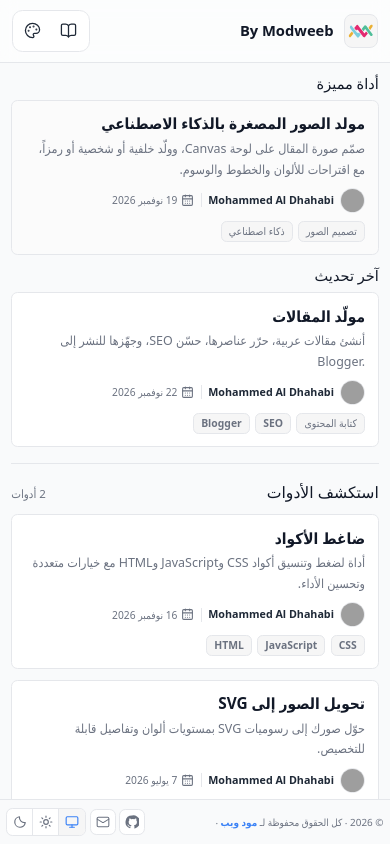
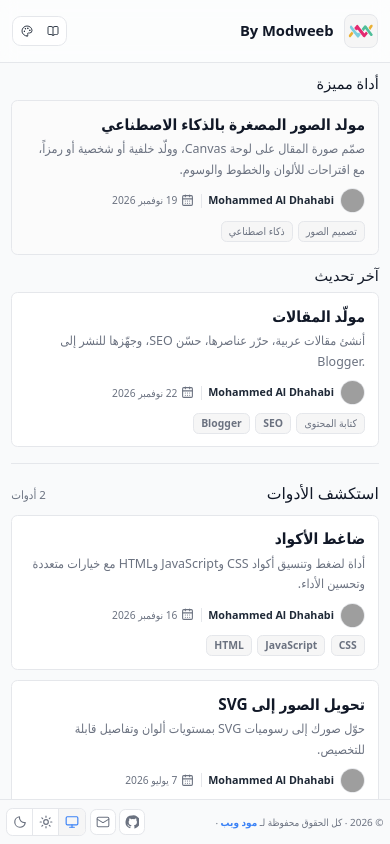
Before and after one commit to zerootem/modapp, a React (Vite) app: page /tools/image-to-svg#/tools in a window 390 px wide. Built offline with nearby package versions, Linux system fonts and the light colour scheme; grey boxes are pictures that could not be loaded.

Commit message:
Compact theme navigation and restore mobile header height

```diff
--- a/src/App.css
+++ b/src/App.css
@@ -382,22 +382,22 @@ body.mw-thumbnail-expanded .tool-embed-frame {
 .site-brand .logo-box svg { width: 100%; height: 100%; }
 .site-brand-name { color: var(--mw-headC); font-size: 1.12rem; font-weight: 600; }
 .site-menubar {
-  display: inline-flex; align-items: center; gap: .12rem; flex: 0 0 auto;
-  padding: .17rem; border: 1px solid var(--mw-contentL); border-radius: .65rem;
+  display: inline-flex; align-items: center; gap: .04rem; flex: 0 0 auto;
+  padding: .08rem; border: 1px solid var(--mw-contentL); border-radius: .55rem;
   background: color-mix(in srgb, var(--mw-contentB) 90%, transparent);
 }
 .site-menubar-trigger {
-  appearance: none; display: inline-flex; align-items: center; justify-content: center; gap: .38rem;
-  min-height: 32px; padding: .25rem .62rem; border: 1px solid transparent; border-radius: .45rem;
-  background: transparent; color: var(--mw-bodyC); font: inherit; font-size: .76rem; font-weight: 600;
+  appearance: none; display: inline-flex; align-items: center; justify-content: center; gap: .2rem;
+  min-height: 24px; padding: .08rem .32rem; border: 1px solid transparent; border-radius: .36rem;
+  background: transparent; color: var(--mw-bodyC); font: inherit; font-size: .68rem; font-weight: 600;
   line-height: 1; white-space: nowrap; cursor: pointer;
   transition: color .16s ease, border-color .16s ease, background-color .16s ease;
 }
 .site-menubar-trigger:hover,
 .site-menubar-trigger[aria-expanded="true"] { border-color: var(--mw-contentL); background: var(--mw-contentBa); color: var(--mw-linkC); }
 .site-menubar-trigger:focus-visible { outline: 2px solid var(--mw-linkC); outline-offset: 2px; }
-.site-menubar-trigger > svg { width: 15px; height: 15px; flex: 0 0 auto; stroke-width: 1.8; }
-.site-menubar-trigger > .site-menubar-chevron { width: 12px; height: 12px; margin-inline-start: -.12rem; }
+.site-menubar-trigger > svg { width: 12px; height: 12px; flex: 0 0 auto; stroke-width: 1.8; }
+.site-menubar-trigger > .site-menubar-chevron { width: 10px; height: 10px; margin-inline-start: -.08rem; }
 .site-menubar-positioner { z-index: 10020; }
 .site-menubar-popup {
   box-sizing: border-box; min-width: 182px; max-width: calc(100vw - 1rem); padding: .3rem;
@@ -405,7 +405,7 @@ body.mw-thumbnail-expanded .tool-embed-frame {
   color: var(--mw-bodyC); box-shadow: 0 10px 28px rgba(0,0,0,.15); direction: rtl;
   animation: site-menubar-open .14s ease-out both;
 }
-.site-menubar-popup-themes { min-width: 176px; }
+.site-menubar-popup-themes { width: 144px; min-width: 144px; }
 .site-menubar-item {
   position: relative; box-sizing: border-box; display: flex; align-items: center; gap: .55rem; width: 100%; min-width: 0; min-height: 35px;
   padding: .42rem .58rem; border: 0; border-radius: .4rem; background: transparent; color: var(--mw-bodyC);
@@ -418,11 +418,11 @@ body.mw-thumbnail-expanded .tool-embed-frame {
 .site-menubar-item[data-highlighted] { outline: none; background: var(--mw-contentBa); color: var(--mw-linkC); }
 .site-menubar-item.is-current,
 .site-menubar-theme-item[data-checked] { background: color-mix(in srgb, var(--mw-linkC) 9%, var(--mw-contentB)); color: var(--mw-linkC); }
-.site-menubar-radio-group { display: grid; gap: .08rem; }
-.site-menubar-theme-item { padding-inline-end: 2rem; }
-.site-menubar-color-swatch { width: 15px; height: 15px; flex: 0 0 15px; border: 1px solid color-mix(in srgb, var(--mw-bodyC) 22%, transparent); border-radius: 50%; background: var(--theme-swatch); }
-.site-menubar-theme-indicator { position: absolute; inset-inline-end: .58rem; display: inline-grid; width: 15px; height: 15px; place-items: center; color: var(--mw-linkC); }
-.site-menubar-theme-indicator svg { width: 14px; height: 14px; stroke-width: 2.2; }
+.site-menubar-radio-group { display: grid; grid-template-columns: repeat(3, minmax(0, 1fr)); justify-items: center; gap: .12rem; }
+.site-menubar-theme-item { display: grid; place-items: center; width: 36px; height: 36px; min-height: 36px; padding: 0; border-radius: .48rem; }
+.site-menubar-color-swatch { box-sizing: border-box; width: 21px; height: 21px; flex: 0 0 21px; border: 1px solid color-mix(in srgb, var(--mw-bodyC) 22%, transparent); border-radius: 50%; background: var(--theme-swatch); }
+.site-menubar-theme-indicator { box-sizing: border-box; position: absolute; left: 50%; top: 50%; display: inline-grid; width: 16px; height: 16px; place-items: center; transform: translate(-50%, -50%); border: 1px solid var(--mw-contentL); border-radius: 50%; background: var(--mw-contentB); color: var(--mw-linkC); box-shadow: 0 1px 3px rgba(0,0,0,.16); }
+.site-menubar-theme-indicator svg { width: 9px; height: 9px; stroke-width: 2.4; }
 @keyframes site-menubar-open { from { opacity: 0; translate: 0 -3px; } to { opacity: 1; translate: 0 0; } }
 
 /* ================= [15] فتات المسار: الرئيسية أيقونة فقط ================= */
@@ -494,13 +494,13 @@ body.mw-article-expanded .article-embed-frame-wrap,
 body.mw-article-expanded .article-embed-frame { width: 100vw !important; height: calc(100dvh - 40px) !important; }
 
 @media (max-width: 640px) {
-  .site-header-inner { padding: .45rem .75rem; }
+  .site-header-inner { min-height: 42px; padding: .45rem .75rem; }
   .site-brand-name { font-size: .92rem; white-space: nowrap; }
   .site-brand .logo-box { flex-basis: 32px; width: 32px; height: 32px; }
-  .site-menubar { gap: 0; padding: .12rem; }
-  .site-menubar-trigger { min-height: 30px; gap: .3rem; padding: .2rem .42rem; font-size: .72rem; }
-  .site-menubar-trigger > svg { width: 14px; height: 14px; }
-  .site-menubar-trigger > .site-menubar-chevron { width: 11px; height: 11px; }
+  .site-menubar { gap: 0; padding: .04rem; }
+  .site-menubar-trigger { box-sizing: border-box; flex: 0 0 26px; width: 26px; min-width: 26px; height: 26px; min-height: 26px; gap: 0; padding: 0; }
+  .site-menubar-trigger > svg { width: 12px; height: 12px; }
+  .site-menubar-trigger > .site-menubar-chevron { width: 10px; height: 10px; }
   .tool-card { align-items: flex-start; padding: .8rem .9rem; }
   .tool-card-head { align-items: flex-start; flex-direction: column; gap: .35rem; }
   .tool-card-title { font-size: 1rem; }
@@ -632,10 +632,10 @@ body.mw-article-expanded .article-embed-frame { width: 100vw !important; height:
 .theme-switcher { margin: 0; }
 
 @media (max-width: 640px) {
-  .site-menubar-trigger { flex: 0 0 36px; width: 36px; min-width: 36px; min-height: 36px; gap: 0; padding: 0; }
+  .site-menubar-trigger { flex: 0 0 26px; width: 26px; min-width: 26px; height: 26px; min-height: 26px; gap: 0; padding: 0; }
   .site-menubar-trigger > span,
   .site-menubar-trigger > .site-menubar-chevron { display: none; }
-  .site-menubar-trigger > svg:not(.site-menubar-chevron) { width: 17px; height: 17px; }
+  .site-menubar-trigger > svg:not(.site-menubar-chevron) { width: 12px; height: 12px; }
   .tool-page-guide { padding-block: 0 .65rem; }
   .tool-page-intro { font-size: .82rem; }
   .tool-page-heading h1 { font-size: clamp(1.25rem, 6vw, 1.55rem) !important; }
@@ -677,5 +677,5 @@ body.mw-thumbnail-expanded .tool-tag-directory { display: none !important; }
   .site-header-inner { flex-wrap: wrap; row-gap: .42rem; }
   .site-brand { flex: 1 1 100%; justify-content: space-between; }
   .site-menubar { flex: 0 0 auto; width: fit-content; justify-content: flex-start; }
-  .site-menubar-trigger { flex: 0 0 36px; }
+  .site-menubar-trigger { flex: 0 0 26px; }
 }
--- a/src/components/Header.jsx
+++ b/src/components/Header.jsx
@@ -76,9 +76,8 @@ function Header() {
                     onValueChange={setAccentTheme}
                   >
                     {ACCENT_THEMES.map((theme) => (
-                      <Menu.RadioItem key={theme.id} className="site-menubar-item site-menubar-theme-item" value={theme.id}>
+                      <Menu.RadioItem key={theme.id} className="site-menubar-item site-menubar-theme-item" value={theme.id} aria-label={theme.label} title={theme.label}>
                         <span className="site-menubar-color-swatch" style={{ '--theme-swatch': theme.swatch }} aria-hidden="true" />
-                        <span>{theme.label}</span>
                         <Menu.RadioItemIndicator className="site-menubar-theme-indicator">
                           <Check aria-hidden="true" />
                         </Menu.RadioItemIndicator>
```
Also changed, not shown: 1 other file (tests, documents, lock files or other folders).
